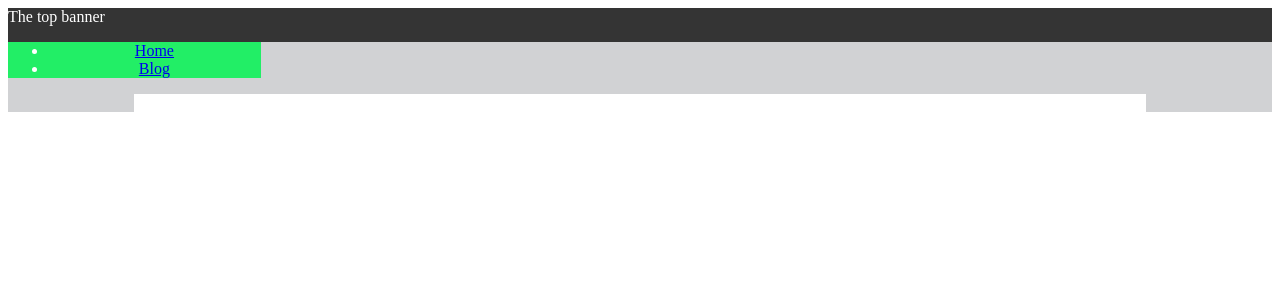
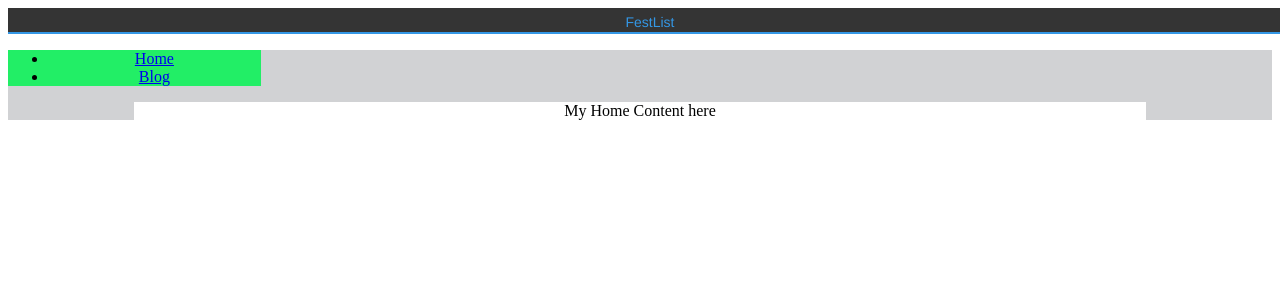
Before and after one commit to browniebroke/festilist, a Django app: page / in a window 1280 px wide. Shown: the top 300 px of the page. Run offline with Django 3.2, Linux system fonts and the light colour scheme.

Commit message:
More CSS

```diff
--- a/festlist/static/css/festilist.css
+++ b/festlist/static/css/festilist.css
@@ -5,10 +5,21 @@
 
 #topbanner
 {
+    font-family: 'Helvetica Neue', Helvetica, Arial, Geneva, sans-serif;
+    font-size: 14px;
+    -webkit-font-smoothing: antialiased;
+    padding: .4em 10px .2em 10px;
+    border-bottom: 2px solid #3497e5;
+    color: #3497e5;
+    text-align: center;
     background-color: #343434;
     width: 100%;
-    color: #FFFFFF;
+}
 
+#topbannercontent
+{
+    width: 80%;
+    margin: auto;
 }
 
 #sidebar
--- a/festlist/templates/base.html
+++ b/festlist/templates/base.html
@@ -8,10 +8,12 @@
 
 <body>
     <div id="topbanner">
-        {% block topbanner %}
-        The top banner
-        {% endblock %}
-    <div>
+        <div id="topbannercontent">
+            {% block topbanner %}
+            FestList
+            {% endblock %}
+        </div>
+    </div>
 
     <div id="mainpagebackground">
 
@@ -26,7 +28,7 @@
         </div>
 
         <div id="mainwrapper">
-            {% block content %}{% endblock %}
+            {% block content %}The main content{% endblock %}
         </div>
 
     </div>
```
